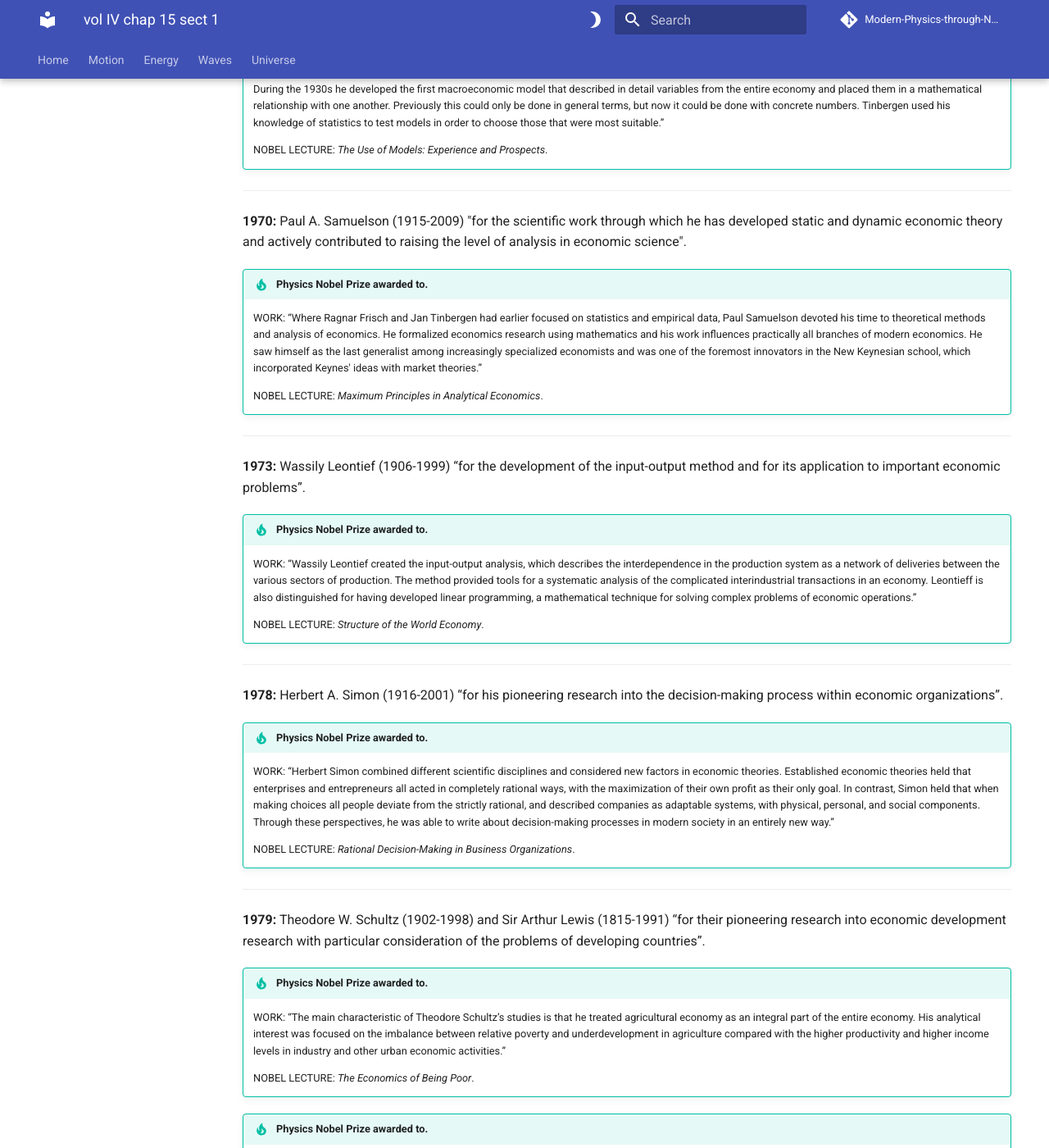
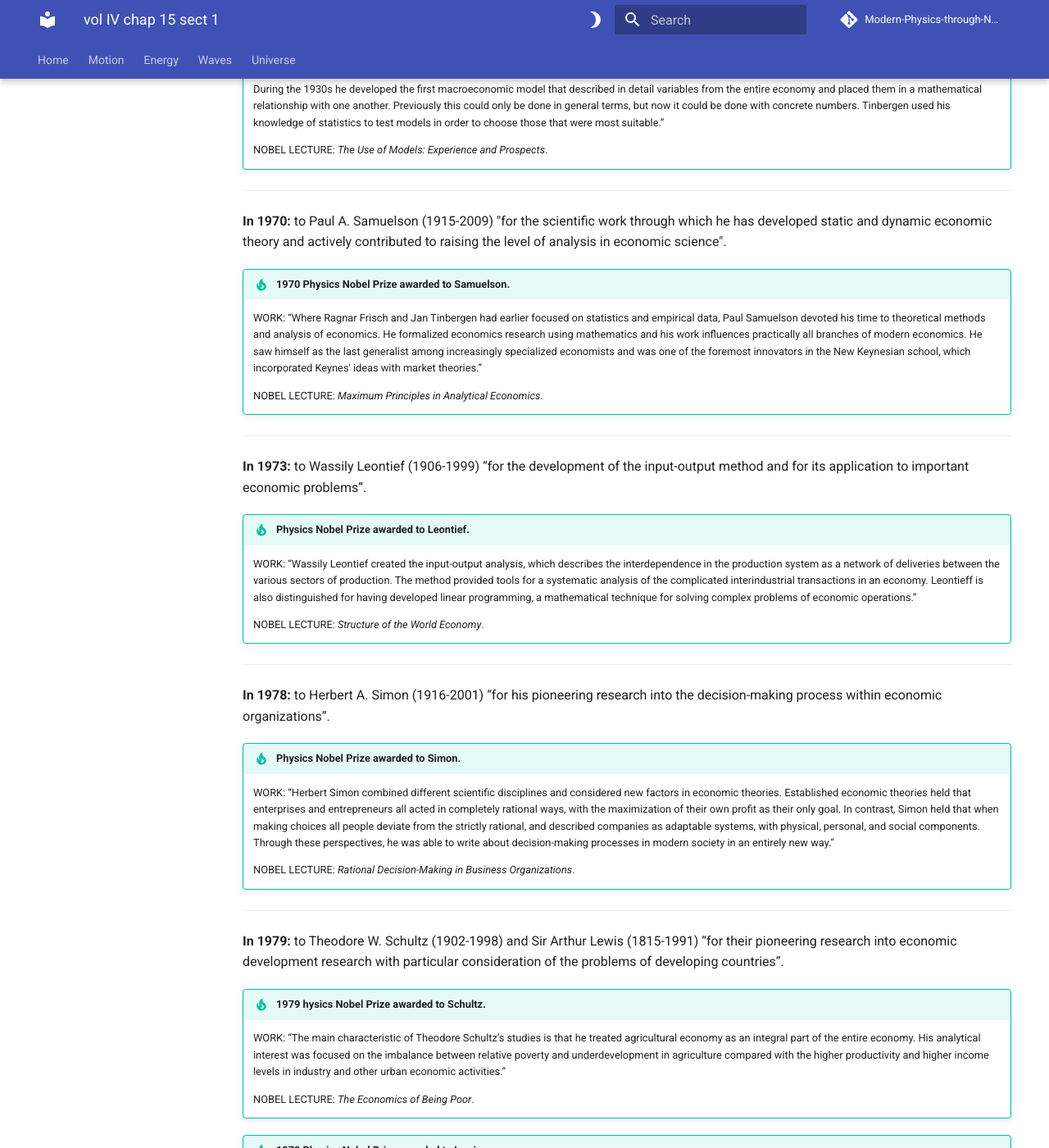
Before and after one commit to modphysnobel/modphysnobel.github.io, an MkDocs documentation site: the page built from docs/vol-IV/vol-IV-chap-15-sect-1.md, in a window 1280 px wide and 1400 px high, scrolled down 3161 px. Shown: the whole window at 82% size. Built offline with MkDocs 1.6.1 and Material for MkDocs 9.7.7, drawn with Linux system fonts in a browser that asks for light colours; some web fonts are replaced; comment, search, counter and statistics services are not loaded; some of the changed text lies outside the part shown.

Commit message:
Update vol-IV-chap-15-sect-1.md

```diff
--- a/docs/vol-IV/vol-IV-chap-15-sect-1.md
+++ b/docs/vol-IV/vol-IV-chap-15-sect-1.md
@@ -77,15 +77,15 @@
 
 Up to now, 54 Prizes in Economic Sciences in Memory of Alfred Nobel have been awarded in the period 1969-2023. In this Chapter 15 we select 15 of those Prizes mostly associated to econometry and economic theories connected with one of the following five aspects: decisions, games, welfare, development, and natural experiments. Each item in the list contains the year of the award, the names and dates of the laureates, and the reasons for such recognitions. Afterwards we insert the documents called WORK which are a brief explanation of the contributions made by each laureate and the titles of the corresponding Prize Lectures. All the references are given at the end of the chapter in MLA format.
 
-**1969:** Ragnar Frisch (1895-1969) and Jan Tinbergen (1903-1994) “for having developed and applied dynamic models for the analysis of economic processes”.
+**In 1969:** to  Ragnar Frisch (1895-1969) and Jan Tinbergen (1903-1994) “for having developed and applied dynamic models for the analysis of economic processes”.
 
-!!! tip "Physics Nobel Prize awarded to."
+!!! tip "1969 Physics Nobel Prize awarded to Frisch."
 
 	WORK: “Ragnar Frisch, along with Jan Tinbergen, pioneered development of mathematical formulations of economics. He coined the term econometrics for studies in which he used statistical methods to describe economic systems. He is best known for his contributions to dynamic economic modeling, and in 1933 he presented the first mathematical economic model that could describe fluctuations in the business cycle. His later work concerned models for economic planning.”
 
 	NOBEL LECTURE: *From Utopian Theory to Practical Applications: The Case of Econometrics*.
 
-!!! tip "Physics Nobel Prize awarded to."
+!!! tip "1969 Physics Nobel Prize awarded to Tinbergen."
 
 	WORK: “Ragnar Frisch before him, Jan Tinbergen was a pioneer in changing economics from a science formulated in words to one based on mathematics. During the 1930s he developed the first macroeconomic model that described in detail variables from the entire economy and placed them in a mathematical relationship with one another. Previously this could only be done in general terms, but now it could be done with concrete numbers. Tinbergen used his knowledge of statistics to test models in order to choose those that were most suitable.”
 
@@ -93,9 +93,9 @@
 
 ***
 
-**1970:** Paul A. Samuelson (1915-2009) "for the scientific work through which he has developed static and dynamic economic theory and actively contributed to raising the level of analysis in economic science".
+**In 1970:** to Paul A. Samuelson (1915-2009) "for the scientific work through which he has developed static and dynamic economic theory and actively contributed to raising the level of analysis in economic science".
 
-!!! tip "Physics Nobel Prize awarded to."
+!!! tip "1970 Physics Nobel Prize awarded to Samuelson."
 
 	WORK: “Where Ragnar Frisch and Jan Tinbergen had earlier focused on statistics and empirical data, Paul Samuelson devoted his time to theoretical methods and analysis of economics. He formalized economics research using mathematics and his work influences practically all branches of modern economics. He saw himself as the last generalist among increasingly specialized economists and was one of the foremost innovators in the New Keynesian school, which incorporated Keynes' ideas with market theories.”
 
@@ -103,9 +103,9 @@
 
 ***
 
-**1973:** Wassily Leontief (1906-1999) “for the development of the input-output method and for its application to important economic problems”.
+**In 1973:** to Wassily Leontief (1906-1999) “for the development of the input-output method and for its application to important economic problems”.
 
-!!! tip "Physics Nobel Prize awarded to."
+!!! tip "Physics Nobel Prize awarded to Leontief."
 
 	WORK: “Wassily Leontief created the input-output analysis, which describes the interdependence in the production system as a network of deliveries between the various sectors of production. The method provided tools for a systematic analysis of the complicated interindustrial transactions in an economy. Leontieff is also distinguished for having developed linear programming, a mathematical technique for solving complex problems of economic operations.”
 
@@ -113,9 +113,9 @@
 
 ***
 
-**1978:** Herbert A. Simon (1916-2001) “for his pioneering research into the decision-making process within economic organizations”.
+**In 1978:** to Herbert A. Simon (1916-2001) “for his pioneering research into the decision-making process within economic organizations”.
 
-!!! tip "Physics Nobel Prize awarded to."
+!!! tip "Physics Nobel Prize awarded to Simon."
 
 	WORK: “Herbert Simon combined different scientific disciplines and considered new factors in economic theories. Established economic theories held that enterprises and entrepreneurs all acted in completely rational ways, with the maximization of their own profit as their only goal. In contrast, Simon held that when making choices all people deviate from the strictly rational, and described companies as adaptable systems, with physical, personal, and social components. Through these perspectives, he was able to write about decision-making processes in modern society in an entirely new way.”
 
@@ -123,15 +123,15 @@
 
 ***
 
-**1979:** Theodore W. Schultz (1902-1998) and Sir Arthur Lewis (1815-1991) “for their pioneering research into economic development research with particular consideration of the problems of developing countries”.
+**In 1979:** to Theodore W. Schultz (1902-1998) and Sir Arthur Lewis (1815-1991) “for their pioneering research into economic development research with particular consideration of the problems of developing countries”.
 
-!!! tip "Physics Nobel Prize awarded to."
+!!! tip "1979 hysics Nobel Prize awarded to Schultz."
 
 	WORK: “The main characteristic of Theodore Schultz’s studies is that he treated agricultural economy as an integral part of the entire economy. His analytical interest was focused on the imbalance between relative poverty and underdevelopment in agriculture compared with the higher productivity and higher income levels in industry and other urban economic activities.”
 
 	NOBEL LECTURE: *The Economics of Being Poor*.
 
-!!! tip "Physics Nobel Prize awarded to."
+!!! tip "1979 Physics Nobel Prize awarded to Lewis."
 
 	WORK: “Arthur Lewis was a leading figure and pioneer in the field of economic development. Lewis created two theoretical explanatory models designed to describe and explain the intrinsic problems of underdevelopment. The first model is based on the dual nature of a developing economy. Lewis’s other basic models relates to the determination of the terms of trade between developing and developed countries.”
 
@@ -139,9 +139,9 @@
 
 ***
 
-**1981:** James Tobin (1918-2002) “for his analysis of financial markets and their relations to expenditure decisions, employment, production and prices”.
+**In 1981:** to James Tobin (1918-2002) “for his analysis of financial markets and their relations to expenditure decisions, employment, production and prices”.
 
-!!! tip "Physics Nobel Prize awarded to."
+!!! tip "Physics Nobel Prize awarded to Tobin."
 
 	WORK: “James Tobin’s achievements cover a broad spectrum of economic research. He made substantial contributions in such widely differing areas as econometric methods and strictly formalized game theory, the theory of household and firm behavior, general macro theory and applied analysis of economic policy. His most outstanding and significant research contribution belongs to the theory of financial markets and their relation to consumption and investment decisions, production, employment and prices.”
 
@@ -149,9 +149,9 @@
 
 ***
 
-**1983:** Gerard Debreu (1921-2004) “for having incorporated new analytical methods into economic theory and for his rigorous reformulation of the theory of general equilibrium”.
+**In 1983:** to Gerard Debreu (1921-2004) “for having incorporated new analytical methods into economic theory and for his rigorous reformulation of the theory of general equilibrium”.
 
-!!! tip "Physics Nobel Prize awarded to."
+!!! tip "1983 Physics Nobel Prize awarded to Debreu."
 
 	WORK: “Debreu’s classic monograph, The Theory of Value: An Axiomatic Analysis of Economic Equilibrium, was published in 1959. In it, Debreu provided the mathematical underpinnings for the phenomenon of equilibrium in supply and demand. Debreu also made significant contributions to the theory of consumer behavior.”
 
@@ -159,9 +159,9 @@
 
 ***
 
-**1989:** Trygve Haavelmo (1911-1999) “for his clarification of the probability theory foundations of econometrics and his analyses of simultaneous economic structures”.
+**In 1989:** to Trygve Haavelmo (1911-1999) “for his clarification of the probability theory foundations of econometrics and his analyses of simultaneous economic structures”.
 
-!!! tip "Physics Nobel  awarded to."
+!!! tip "1989 Physics Nobel Prize awarded to Haavelmo."
 
 	WORK: “Trygve Haavelmo was a pioneer in what became the field of economic forecasting. His statistical techniques made possible the development of econometric models that predict how a change in one aspect of the economy will affect others; that is, he demonstrated that statistical probability theory could be integrated into economic formulations. Haavelmo’s method contributed to the techniques of national economic forecasting.”
 
@@ -169,21 +169,21 @@
 
 ***
 
-**1994:** John C. Harsanyi (1920-2000), John F. Nash Jr. (1928-2015) and Reinhard Selten (1930-2016) “for their pioneering analysis of equilibria in the theory of non-cooperative games”.
+**In 1994:** to John C. Harsanyi (1920-2000), John F. Nash Jr. (1928-2015) and Reinhard Selten (1930-2016) “for their pioneering analysis of equilibria in the theory of non-cooperative games”.
 
-!!! tip "Physics Nobel Prize awarded to."
+!!! tip "1994 Physics Nobel Prize awarded to Harsanyi."
 
 	WORK: “John C. Harsanyi was awarded the Economic Sciences Prize in for his work in game theory and its application to economics. He showed how games of incomplete information can be analyzed thereby providing a theoretical foundation for a lively field of research – the economics of information. He is also known for researching utilitarian ethics and is considered one of the most important exponents of the “rule utilitarianism”.
 
 	NOBEL LECTURE: *Games with Incomplete Information*.
 
-!!! tip "Physics Nobel Prize awarded to."
+!!! tip "1994 Physics Nobel Prize awarded to Nash."
 
 	WORK: “John F. Nash is the only person who has been awarded both the Economic Sciences Prize and the Abel Prize. He received the Economic Sciences Prize for his work in game theory, more specifically the Nash equilibrium theory. He introduced the distinction between cooperative games and non-cooperative games. He also did ground breaking work in other mathematics and developed the Nash embedding theorem.”
 
 	NOBEL LECTURE: *The Work of John Nash in Game Theory*.
 
-!!! tip "Physics Nobel Prize awarded to."
+!!! tip "1994 Physics Nobel Prize awarded to Selten."
 
 	WORK: “Reinhard Selten received the Economic Sciences Prize for his work in game theory, along with his co recipients John F. Nash Jr and John C. Harsanyi. He refined the Nash equilibrium concept for analyzing dynamic strategic interaction by getting rid of unlikely equilibria. He also applied the refined concept to analyses of oligopolistic competition. He is also well known for his work in bounded rationality. He also built the BonnEconLab at the University of Bonn.”
 
@@ -191,9 +191,9 @@
 
 ***
 
-**1998:** Amartya Sen (1933) “for his contributions to welfare economics”.
+**In 1998:** to Amartya Sen (1933) “for his contributions to welfare economics”.
 
-!!! tip "Physics Nobel Prize awarded to."
+!!! tip "1998 Economic Nobel Prize awarded to Sen."
 
 	WORK: “Which are the most important and fundamental resources in a community and how should we divide them? One focus of Amartya Sen's research is how individuals' values can be considered in collective decision-making and how welfare and poverty can be measured. His efforts stem from his interest in questions of distribution and, in particular, the lot of society's poorest members. Sen's studies have included famines, to create a deeper understanding of the economic reasons behind famine and poverty.”
 
@@ -201,15 +201,15 @@
 
 ***
 
-**2002:** Daniel Kahneman (1934) “for having integrated insights from psychological research into economic science, especially concerning human judgment and decision-making under uncertainty” and Vernon L. Smith (1927) “for having established laboratory experiments as a tool in empirical economic analysis, especially in the study of alternative market mechanisms”.
+**In 2002:** to Daniel Kahneman (1934) “for having integrated insights from psychological research into economic science, especially concerning human judgment and decision-making under uncertainty” and Vernon L. Smith (1927) “for having established laboratory experiments as a tool in empirical economic analysis, especially in the study of alternative market mechanisms”.
 
-!!! tip "Physics Nobel Prize awarded to."
+!!! tip "2002 Physics Nobel Prize awarded to Kahneman."
 
 	WORK: “Daniel Kahneman began his prize-awarded research in the late 1960s. In order to increase understanding of how people make economic decisions, he drew on cognitive psychology in relation to the mental process used in forming judgements and making choices. His research on decision-making under uncertainty resulted in the formulation of a new branch of economics, prospect theory.”
 
 	NOBEL LECTURE: *Maps of Bounded Rationality*.
 
-!!! tip "Physics Nobel Prize awarded to."
+!!! tip "2002 Physics Nobel Prize awarded to Smith."
 
 	WORK: “Vernon Smith has laid the foundation for the field of experimental economics. He has developed an array of experimental methods, setting standards for what constitutes a reliable laboratory experiment in economics. In his own experimental work, he has demonstrated the importance of alternative market institutions, e.g., how the revenue expected by a seller depends on the choice of auction method.”
 
@@ -217,15 +217,15 @@
 
 ***
 
-**2005:** Robert J. Aumann (1930) and Thomas C. Schelling (1921-2016) “for having enhanced our understanding of conflict and cooperation through game-theory analysis”.
+**In 2005:** to Robert J. Aumann (1930) and Thomas C. Schelling (1921-2016) “for having enhanced our understanding of conflict and cooperation through game-theory analysis”.
 
-!!! tip "Physics Nobel Prize awarded to."
+!!! tip "2005 Physics Nobel Prize awarded to Aumann."
 
 	WORK: “Aumann was awarded the Prize in Economic Sciences for his theory of repeated games, which enhances our understanding of the prerequisites for cooperation. Insights into these issues help explain economic conflicts, such as price wars and trade wars. He was educated at MIT in Boston, where he received his Ph. D. in 1955. After moving to Israel in 1956, he was a member of the mathematics faculty at the Hebrew University of Jerusalem.”
 
 	NOBEL LECTURE: *War and Peace*.
 
-!!! tip "Physics Nobel Prize awarded to."
+!!! tip "2005 Physics Nobel Prize awarded to Schelling."
 
 	WORK: “Thomas Schelling specialized in the application of game theory to cases in which adversaries must repeatedly interact, especially in international trade, treaties and conflicts. His work prompted new developments in game theory and accelerated its use and application throughout the social sciences. Schelling’s analysis of strategic commitments has explained a wide range of phenomena, from the competitive strategies of firms to the delegation of political decision power.”
 
@@ -233,9 +233,9 @@
 
 ***
 
-**2017:** Richard H. Thaler (1945) “for his contributions to behavioural economics”.
+**In 2017:** to Richard H. Thaler (1945) “for his contributions to behavioural economics”.
 
-!!! tip "Physics Nobel Prize awarded to."
+!!! tip "2017 Physics Nobel Prize awarded to Thaler."
 
 	WORK: “How do human traits govern individual economic decisions and what effect do they have on markets as a whole? Since the 1980s, Richard Thaler has analyzed economic decision-making with the aid of insights from psychology. He has paid special attention to three psychological factors: the tendency to not behave completely rationally, notions of fairness and reasonableness, and lack of self-control. His findings have had a profound influence on many areas of economic research and policy.”
 
@@ -243,9 +243,9 @@
 
 ***
 
-**2019:** Abhijit Banerjee (1961), Esther Duflo (1972) and Michael Kremer (1964) “for their experimental approach to alleviating global poverty”.
+**In 2019:** Abhijit Banerjee (1961), Esther Duflo (1972) and Michael Kremer (1964) “for their experimental approach to alleviating global poverty”.
 
-!!! tip "Physics Nobel Prize awarded to."
+!!! tip "2019 Physics Nobel Prize awarded to Banerjee, Duflo and Kremer."
 
 	WORK: “One of humanity’s most urgent issues is the reduction of global poverty, in all its forms. Abhijit Banerjee, Esther Duflo, and Michael Kremer have introduced a new approach to obtaining reliable answers about the best ways to fight global poverty. It involves dividing this issue into smaller, more manageable, questions. Since the mid-1990s, they have been able to test a range of interventions in different areas using field experiments, for example for improving educational outcomes or child health.”
 
@@ -257,15 +257,15 @@
 
 ***
 
-**2021:** David Card (1956) “for his empirical contributions to labour economics” and Joshua D. Angrist (1960) and Guido W. Imbens (1963) “for their methodological contributions to the analysis of causal relationships”.
+**In 2021:** to David Card (1956) “for his empirical contributions to labour economics” and Joshua D. Angrist (1960) and Guido W. Imbens (1963) “for their methodological contributions to the analysis of causal relationships”.
 
-!!! tip "Physics Nobel Prize awarded to."
+!!! tip "2021 Physics Nobel Prize awarded to Card."
 
 	WORK: “Many of the big questions in the social sciences deal with cause and effect. Some of these questions are possible to answer using natural experiments, in which chance events or policy changes result in groups of people being treated differently. Using natural experiments, David Card has analysed the labour market effects of minimum wages, immigration and education. The results showed, among other things, that increasing the minimum wage does not necessarily lead to fewer jobs, as was previously thought.”
 
 	NOBEL LECTURE: *Design‐based research in empirical microeconomics*.
 
-!!! tip "Physics Nobel Prize awarded to."
+!!! tip "2021 Physics Nobel Prize awarded to Angrist and Imbens."
 
 	WORK: “Many of the big questions in the social sciences deal with cause and effect. Some of these questions are possible to answer using natural experiments, in which chance events or policy changes result in groups of people being treated differently. In 1994, Joshua Angrist and Guido Imbens showed what conclusions about causation can be drawn from natural experiments in which people cannot be either forced or forbidden to participate in the programme being studied.”
 
```
